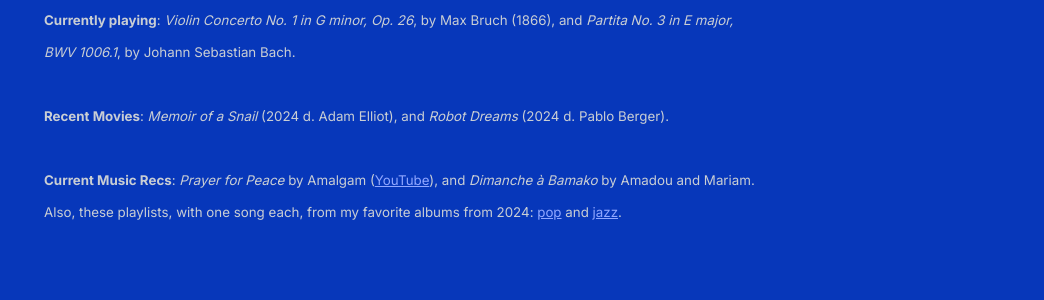
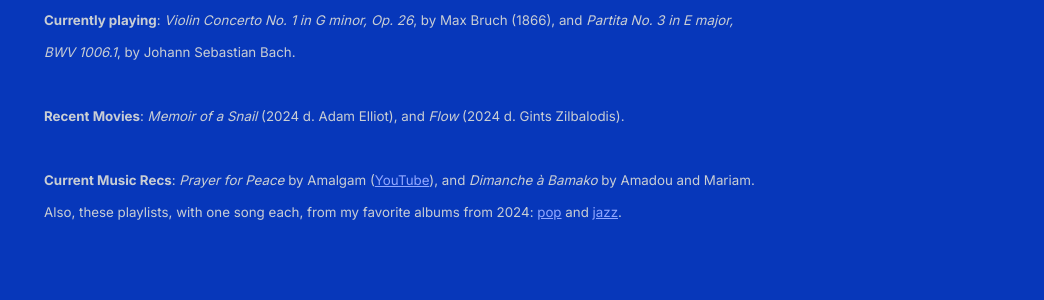
Before and after one commit to shihankanungo/shihankanungo.github.io, a Jekyll site: the page built from index.md, in a window 1280 px wide. Shown: the part 1102-1402 px from the top of the page, without its empty margins (236-1280 px from the left). Built offline with Jekyll 4.4.1, drawn with Linux system fonts in a browser that asks for light colours.

Commit message:
Update _config.yml

```diff
--- a/_config.yml
+++ b/_config.yml
@@ -15,7 +15,7 @@
           <br /><br />
           <small><b>Currently playing</b>: <i>Violin Concerto No. 1 in G minor, Op. 26</i>, by Max Bruch (1866), and <i>Partita No. 3 in E major, BWV 1006.1</i>, by Johann Sebastian Bach.</small>
           <br /><br />
-          <small><b>Recent Movies</b>: <i>Memoir of a Snail</i> (2024 d. Adam Elliot), and <i>Robot Dreams</i> (2024 d. Pablo Berger). </small>
+          <small><b>Recent Movies</b>: <i>Memoir of a Snail</i> (2024 d. Adam Elliot), and <i>Flow</i> (2024 d. Gints Zilbalodis). </small>
           <br /><br />
           <small><b>Current Music Recs</b>: <i>Prayer for Peace</i> by Amalgam (<a href="https://www.youtube.com/watch?v=hcbho0eAe4I">YouTube</a>), and <i>Dimanche à Bamako</i> by Amadou and Mariam. Also, these playlists, with one song each, from my favorite albums from 2024: <a href="https://open.spotify.com/playlist/0plT5tvEl6lVLrQDk0X3eu?si=fe06480b57f64999">pop</a> and <a href="https://open.spotify.com/playlist/5iHDUPHT30iNd4Feg0yg4f?si=737a0b1a27924789">jazz</a>. </small>
           <br /><br /><br /><br />
```
